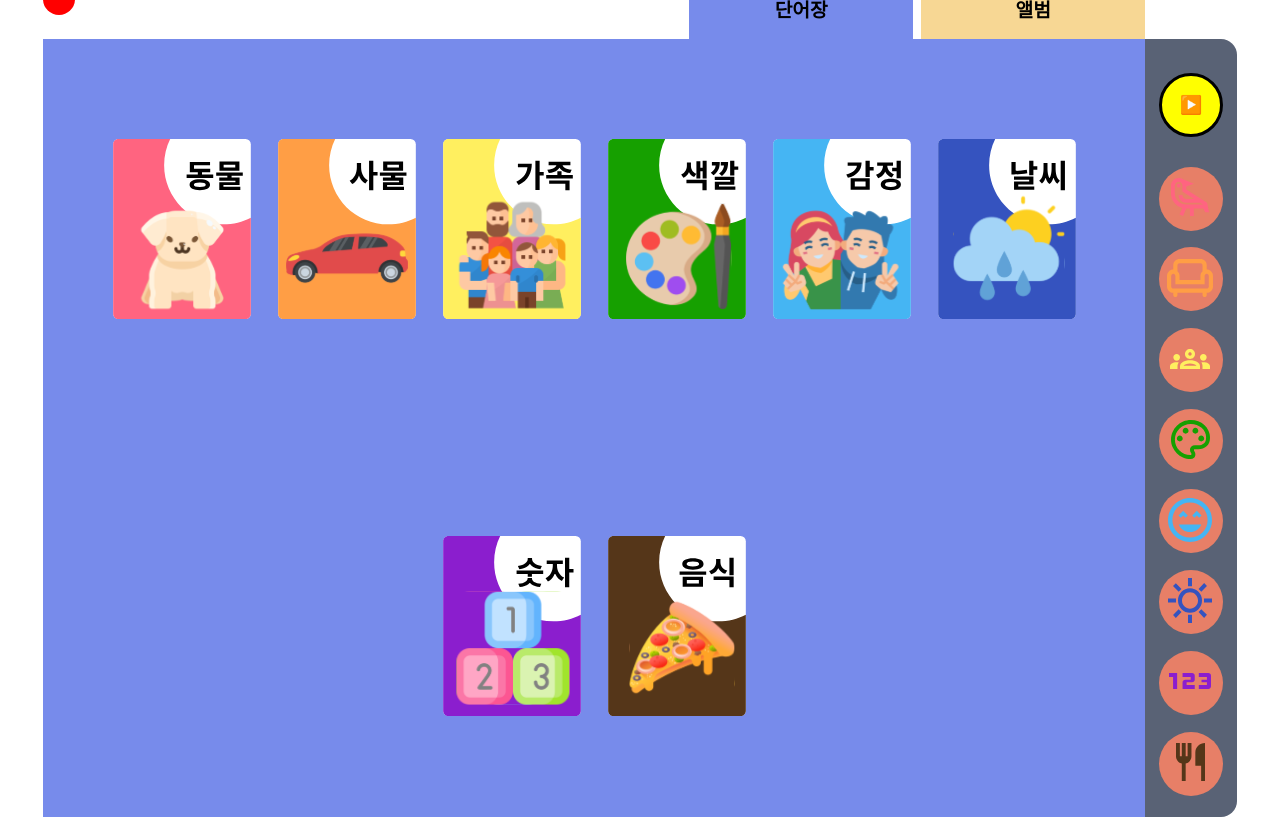
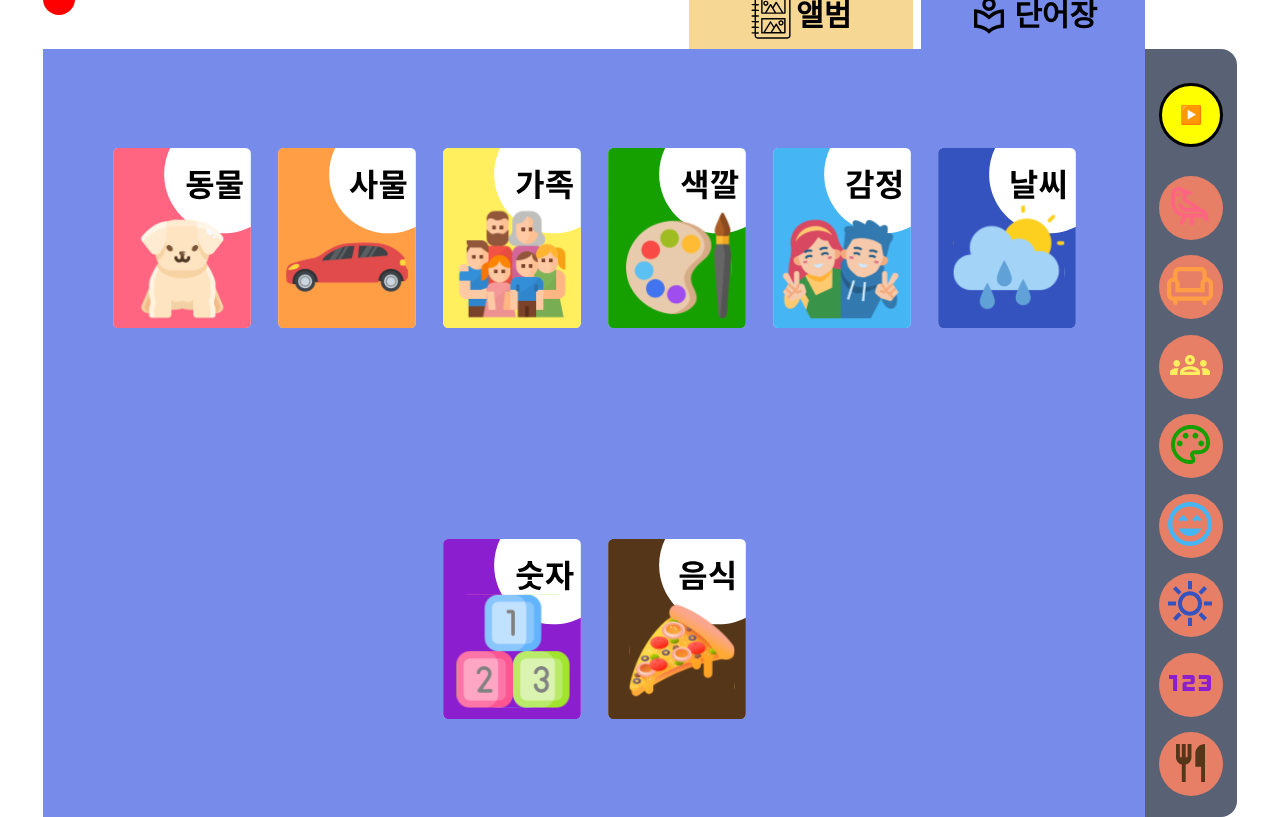
Before and after one commit to FEhyoeun/teoSprint, a React (Vite) app: page /profile in a window 1280 px wide. Both pictures are taken after a click on the button "시작하기". Built offline with nearby package versions, Linux system fonts and the light colour scheme.

Commit message:
style: TopNavBar에 ICon 추가

```diff
--- a/src/components/navBars/TopNavBar.tsx
+++ b/src/components/navBars/TopNavBar.tsx
@@ -8,12 +8,22 @@ export default function TopNavBar() {
   return (
     <NavWrapper>
       <UlWrapper>
+        <ListWrapper_Album>
+          <Link to={`/${PATH.ALBUM}/동물`}>
+            <TextBox>
+              <IconImage src='src\assets\album.svg' />
+              <Text>앨범</Text>
+            </TextBox>
+          </Link>
+        </ListWrapper_Album>
         <ListWrapper_Category>
-          <Link to={`/${PATH.CATEGORIES}`}>단어장</Link>
+          <Link to={`/${PATH.CATEGORIES}`}>
+            <TextBox>
+              <IconImage src='src\assets\library.svg' />
+              <Text>단어장</Text>
+            </TextBox>
+          </Link>
         </ListWrapper_Category>
-        <ListWrapper_Album>
-          <Link to={`/${PATH.ALBUM}/동물`}>앨범</Link>
-        </ListWrapper_Album>
       </UlWrapper>
     </NavWrapper>
   );
@@ -53,3 +63,18 @@ a{
 const ListWrapper_Album = styled(ListWrapper_Category)`
   background-color: ${_mainCol400};
 `;
+
+const TextBox = styled.div`
+width: 100%;
+  display: flex;
+  align-items: center;
+  justify-content: center;
+  `
+
+const IconImage = styled.img`
+  width: 40px;
+  `
+const Text = styled.span`
+  font-size: 30px;
+  margin-left: 5px;
+`
```
